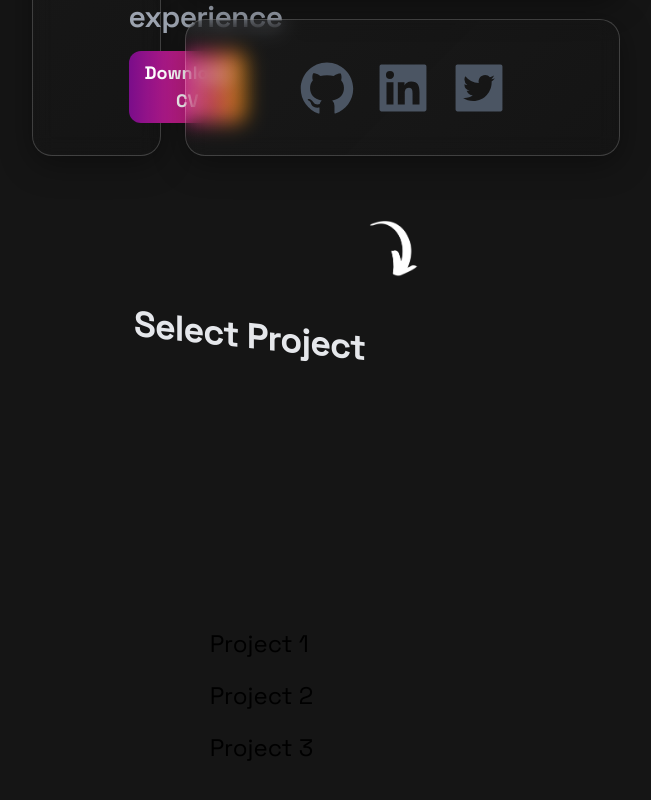
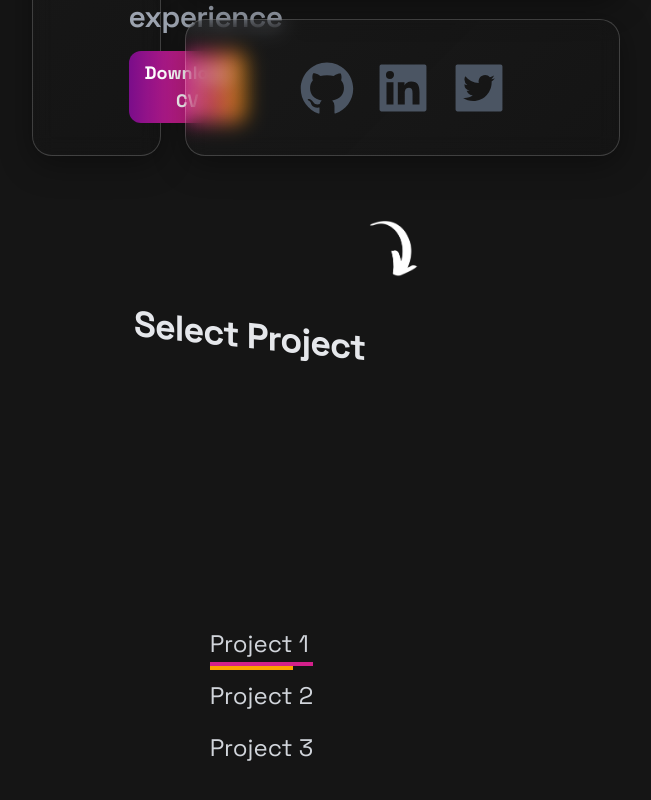
Before and after one commit to njange/portfolio, a React (Vite) app: page / in a window 1280 px wide. Shown: the part 434-1234 px from the top of the page, without its empty margins (8-659 px from the left). Built offline with nearby package versions, Linux system fonts and the light colour scheme.

Commit message:
cursor pointer

```diff
--- a/src/components/Portfolio.jsx
+++ b/src/components/Portfolio.jsx
@@ -50,12 +50,16 @@ const Portfolio = () => {
             <ul className='ml-6 flex flex-row md:flex-col gap-6 flex-wrap justify-center md:gap-1 space-y-2 md:space-y-4 text-2xl'>
 
                 {projects.map((project, index) => (
-                    <li key={index} onClick={() => setCurrentProject(index)} className=''>{project.title}</li>
+                    <li key={index} onClick={() => setCurrentProject(index)}
+                    className={`cursor-pointer text-gray-300 ${currentProject ===index ? 'active-project' : ''}`}>
+                        {project.title}
+                        </li>
                 ))}
 
             </ul>
 
         </div>
+
     </div>
   )
 }
```
